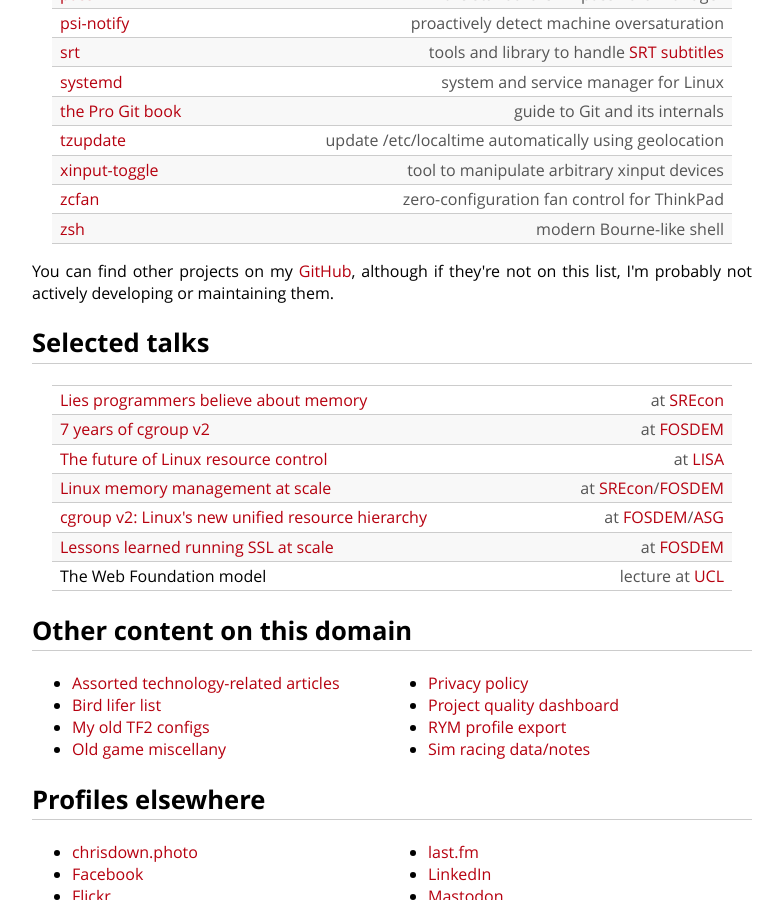
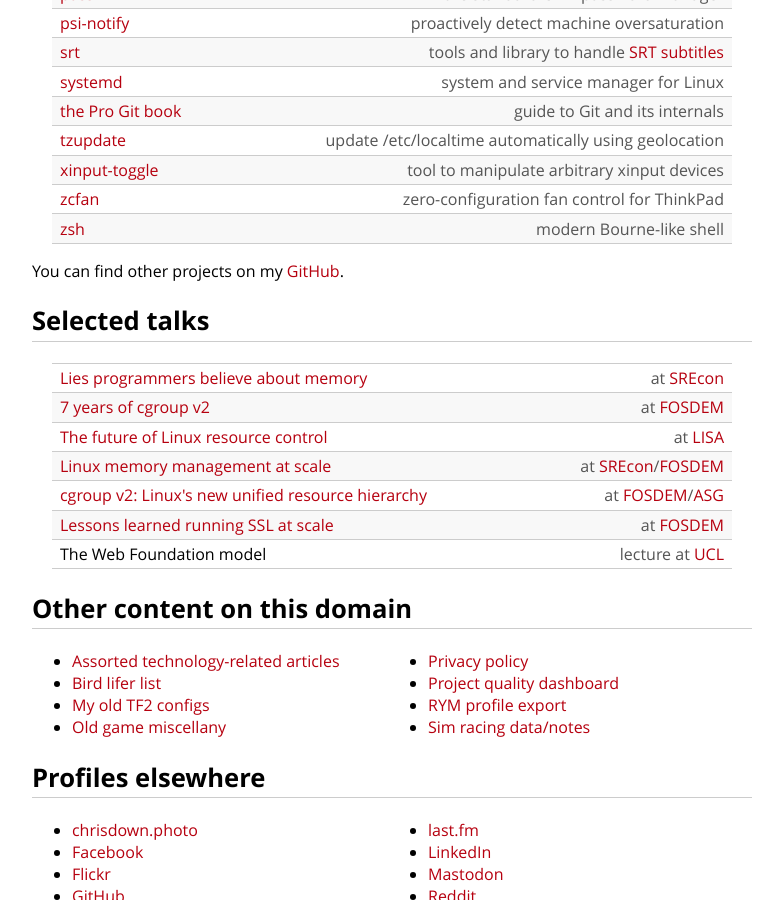
Before and after one commit to cdown/chrisdown.name, a Jekyll site: the page built from index.md, in a window 1280 px wide and 900 px high, scrolled down 1132 px. Shown: the whole window, without its empty margins (248-1031 px from the left). Built offline with Jekyll 4.4.1, drawn with Linux system fonts in a browser that asks for light colours.

Commit message:
index: Well, I do maintain more tbh

```diff
--- a/index.md
+++ b/index.md
@@ -72,8 +72,7 @@ including:
 | [zcfan](https://github.com/cdown/zcfan) | zero-configuration fan control for ThinkPad |
 | [zsh](https://www.zsh.org/) | modern Bourne-like shell |
 
-You can find other projects on my [GitHub][], although if they're not on this
-list, I'm probably not actively developing or maintaining them.
+You can find other projects on my [GitHub][].
 
 ## Selected talks
 
```
